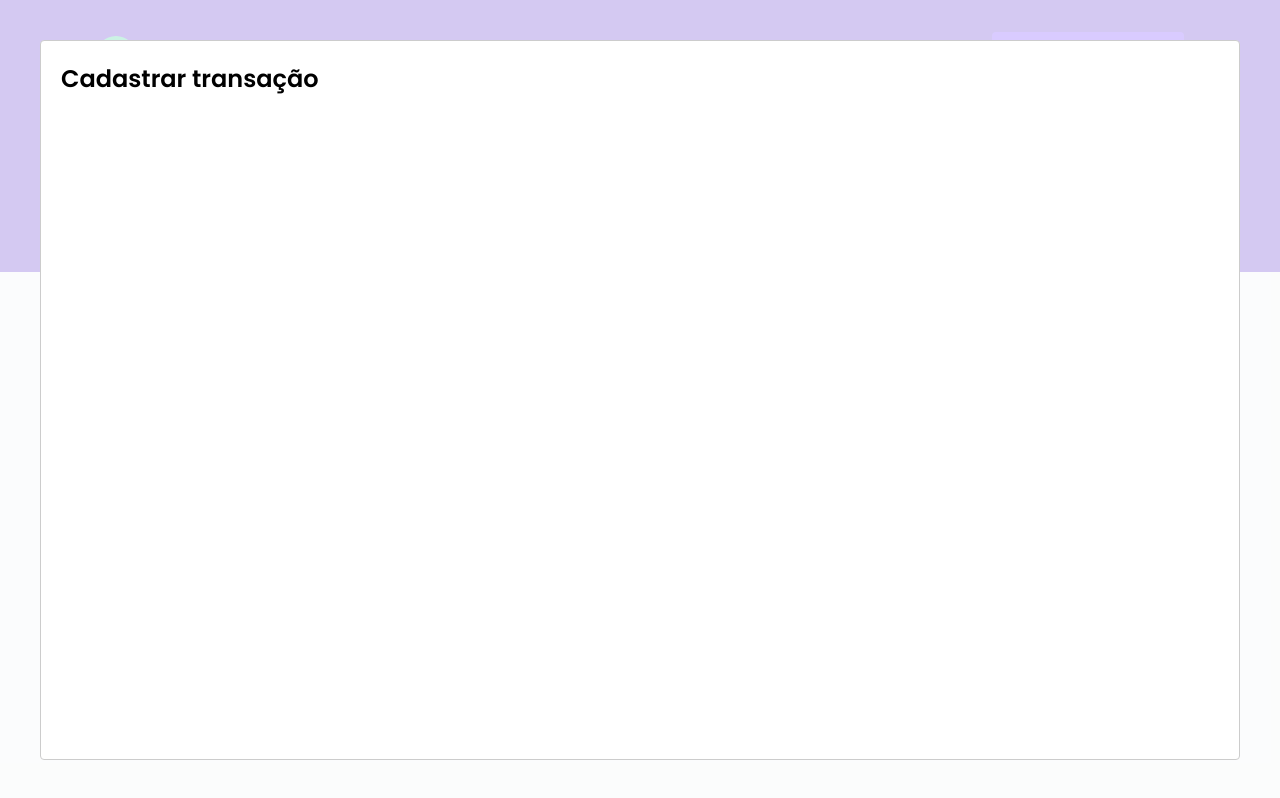
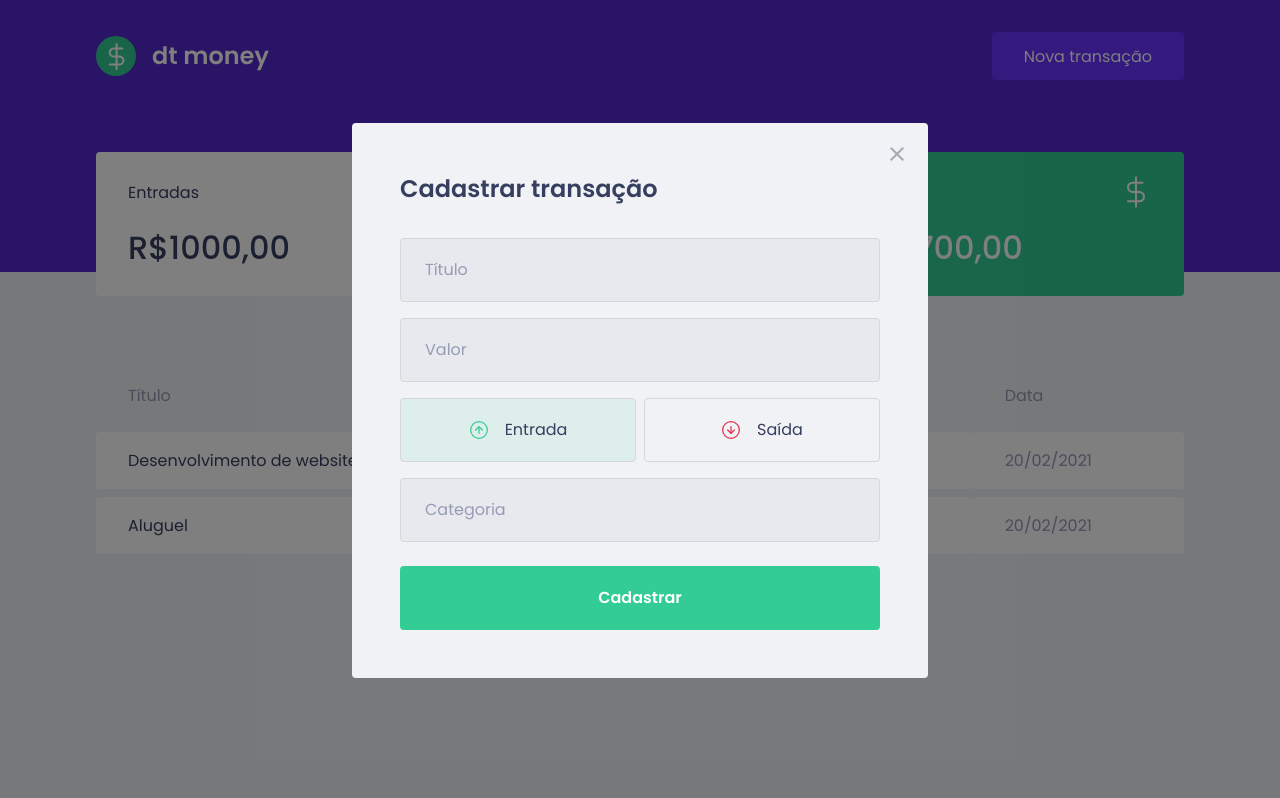
Before and after one commit to Igor-Mont/dt-money, a React (Create React App) app: page / in a window 1280 px wide. Both pictures are taken after a click on the button "Nova transação". Built offline with nearby package versions, Linux system fonts and the light colour scheme; no server answers; what miragejs would draw is missing.

Commit message:
styles modal

```diff
--- a/package.json
+++ b/package.json
@@ -5,6 +5,7 @@
   "dependencies": {
     "axios": "^0.24.0",
     "miragejs": "^0.1.43",
+    "polished": "^4.1.3",
     "react": "^17.0.2",
     "react-dom": "^17.0.2",
     "react-modal": "^3.14.4",
--- a/src/App.tsx
+++ b/src/App.tsx
@@ -4,6 +4,7 @@
 import { createServer } from "miragejs";
 import { GlobalStyle } from "./styles/global";
 import { useState } from "react";
+import { NewTransactionModal } from "./components/NewTransactionModal";
 
 Modal.setAppElement("#root");
 
@@ -41,12 +42,7 @@
       <Header onOpenNewTransactionModal={handleOpenNewTranscationModal} />
       <Dashboard />
       <GlobalStyle />
-      <Modal
-        isOpen={isNewTransactionModalOpen}
-        onRequestClose={handleCloseNewTranscationModal}
-      >
-        <h2>Cadastrar transação</h2>
-      </Modal>
+      <NewTransactionModal isOpen={isNewTransactionModalOpen} onRequestClose={handleCloseNewTranscationModal} />
     </>
   );
 }
--- /dev/null
+++ b/src/components/NewTransactionModal/index.tsx
@@ -0,0 +1,74 @@
+import Modal from "react-modal";
+import closeImg from "../../assets/close.svg"
+import outcomeImg from "../../assets/outcome.svg"
+import incomeImg from "../../assets/income.svg"
+import { Container, TransactionTypeContainer, RadioBox } from "./styles";
+import { useState } from "react";
+
+interface NewTransactionModalProps {
+  isOpen: boolean;
+  onRequestClose: () => void;
+}
+
+export function NewTransactionModal({ isOpen, onRequestClose }: NewTransactionModalProps) {
+  const [type, setType] = useState('deposit');
+
+  return (
+    <Modal
+      isOpen={isOpen}
+      onRequestClose={onRequestClose}
+      overlayClassName="react-modal-overlay"
+      className="react-modal-content"
+    >
+      <button
+        type="button"
+        onClick={onRequestClose}
+        className="react-modal-close"
+      >
+        <img src={closeImg} alt="Fechar modal" />
+      </button>
+
+      <Container>
+        <h2>Cadastrar transação</h2>
+
+        <input
+          placeholder="Título"
+        />
+        <input
+          type="number"
+          placeholder="Valor"
+        />
+
+        <TransactionTypeContainer>
+          <RadioBox
+            type="button"
+            onClick={() => setType('deposit')}
+            isActive={type === 'deposit'}
+            activeColor="green"
+          >
+            <img src={outcomeImg} alt="Entrada" />
+            <span>Entrada</span>
+          </RadioBox>
+
+          <RadioBox
+            type="button"
+            onClick={() => setType('withdraw')}
+            isActive={type === 'withdraw'}
+            activeColor="red"
+          >
+            <img src={incomeImg} alt="Saída" />
+            <span>Saída</span>
+          </RadioBox>
+        </TransactionTypeContainer>
+
+        <input
+          placeholder="Categoria"
+        />
+        <button type="submit">
+          Cadastrar
+        </button>
+
+      </Container>
+    </Modal>
+  );
+}
--- /dev/null
+++ b/src/components/NewTransactionModal/styles.ts
@@ -0,0 +1,100 @@
+import styled from "styled-components";
+import { darken, transparentize } from "polished";
+
+export const Container = styled.form`
+
+  h2 {
+    color: var(--text-title);
+    font-size: 1.5rem;
+    margin-bottom: 2rem;
+  }
+
+  input {
+    width: 100%;
+    padding: 0 1.5rem;
+    height: 4rem;
+    border-radius: 0.25rem;
+
+    border: 1px solid #d7d7d7;
+    background-color: #e7e9ee;
+
+    font-weight: 400;
+    font-size: 1rem;
+
+    &::placeholder {
+      color: var(--text-body);
+    }
+
+    & + input {
+      margin-top: 1rem;
+    }
+  }
+
+  button[type="submit"] {
+    width: 100%;
+    padding: 0 1.5rem;
+    height: 4rem;
+    background-color: var(--green);
+    color: #fff;
+    border-radius: 0.25rem;
+    border: 0;
+    font-size: 1rem;
+    margin-top: 1.5rem;
+    font-weight: 600;
+
+    transition: filter 0.2;
+
+    &:hover {
+      filter: brightness(0.9);
+    }
+  }
+`;
+
+export const TransactionTypeContainer = styled.div`
+  margin: 1rem 0;
+  display: grid;
+  grid-template-columns: 1fr 1fr;
+  gap: 0.5rem;
+`;
+
+interface RadioBoxProps {
+  isActive: boolean;
+  activeColor: 'green' | 'red';
+}
+
+const colors = {
+  green: '#33CC95',
+  red: '#E52E4D'
+}
+
+export const RadioBox = styled.button<RadioBoxProps>`
+  height: 4rem;
+    border: 1px solid #d7d7d7;
+    border-radius: 0.25rem;
+
+    background: ${props => props.isActive
+      ? transparentize(0.9, colors[props.activeColor])
+      : 'transparent'};
+
+    display: flex;
+    align-items: center;
+    justify-content: center;
+
+    transition: border-color 0.2s;
+
+    &:hover {
+      border-color: ${darken(0.1, '#d7d7d7')};
+    }
+
+    img {
+      width: 20px;
+      height: 20px;
+    }
+
+    span {
+      display: inline-block;
+      margin-left: 1rem;
+      font-size: 1rem;
+      color: var(--text-title);
+    }
+`;
--- a/src/components/Summary/index.tsx
+++ b/src/components/Summary/index.tsx
@@ -9,14 +9,14 @@
       <div>
         <header>
           <p>Entradas</p>
-          <img src={incomeImg} alt="Entradas" />
+          <img src={outcomeImg} alt="Entradas" />
         </header>
         <strong>R$1000,00</strong>
       </div>
       <div>
         <header>
           <p>Saídas</p>
-          <img src={outcomeImg} alt="Saídas" />
+          <img src={incomeImg} alt="Saídas" />
         </header>
         <strong>- R$300,00</strong>
       </div>
--- a/src/styles/global.ts
+++ b/src/styles/global.ts
@@ -50,4 +50,41 @@
     opacity: 0.6;
     cursor: not-allowed;
   }
+
+  .react-modal-overlay {
+    background-color: rgba(0, 0, 0, 0.5);
+
+    position: fixed;
+    top: 0;
+    bottom: 0;
+    right: 0;
+    left: 0;
+
+    display: flex;
+    align-items: center;
+    justify-content: center;
+  }
+
+  .react-modal-content {
+    width: 100%;
+    max-width: 576px;
+    background-color: var(--background);
+    padding: 3rem;
+    position: relative;
+    border-radius: 0.25rem;
+  }
+
+  .react-modal-close {
+    position: absolute;
+    right: 1.5rem;
+    top: 1.5rem;
+    border: 0;
+    background: transparent;
+
+    transition: filter 0.2s;
+
+    &:hover {
+      filter: brightness(0.8);
+    }
+  }
 `;
```
Also changed, not shown: 1 other file (tests, documents, lock files or other folders).
